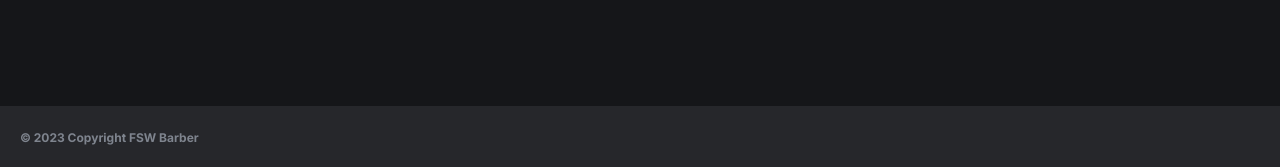
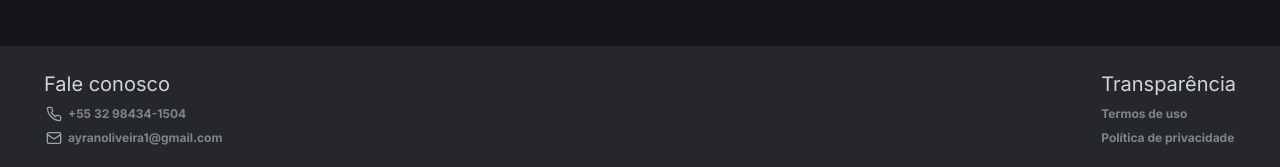
Before and after one commit to ayranoliveira1/barber-shop, a Next.js app: page / in a window 1280 px wide. Shown: the part 630-797 px from the top of the page. Built offline with nearby package versions, Linux system fonts and the light colour scheme; no server answers; the database is empty.

Commit message:
Feat: add contact us and transparency in the footer

```diff
--- a/app/_components/Footer.tsx
+++ b/app/_components/Footer.tsx
@@ -1,9 +1,37 @@
+import { Mail, Phone } from "lucide-react";
+
 const Footer = () => {
    return (
       <footer className="w-full bg-secondary py-6 px-5">
-         <p className="text-gray-400 text-xs font-bold opacity-75">
-            © 2023 Copyright FSW Barber
-         </p>
+         <div className="flex justify-between px-6">
+            <div className="flex flex-col">
+               <p className="text-xl text-gray-300 ">Fale conosco</p>
+
+               <div className="flex">
+                  <Phone className=" text-gray-400 text-xs pr-1 pt-2" />
+                  <p className="pt-2 text-gray-400 text-xs font-bold opacity-75">
+                     +55 32 98434-1504
+                  </p>
+               </div>
+
+               <div className="flex">
+                  <Mail className=" text-gray-400 text-xs pr-1 pt-2" />
+                  <p className="pt-2 text-gray-400 text-xs font-bold opacity-75">
+                     ayranoliveira1@gmail.com
+                  </p>
+               </div>
+            </div>
+
+            <div className="flex flex-col">
+               <p className="text-xl text-gray-300 ">Transparência</p>
+               <p className="pt-2 text-gray-400 text-xs font-bold opacity-75">
+                  Termos de uso
+               </p>
+               <p className="pt-2 text-gray-400 text-xs font-bold opacity-75">
+                  Política de privacidade
+               </p>
+            </div>
+         </div>
       </footer>
    );
 };
```
